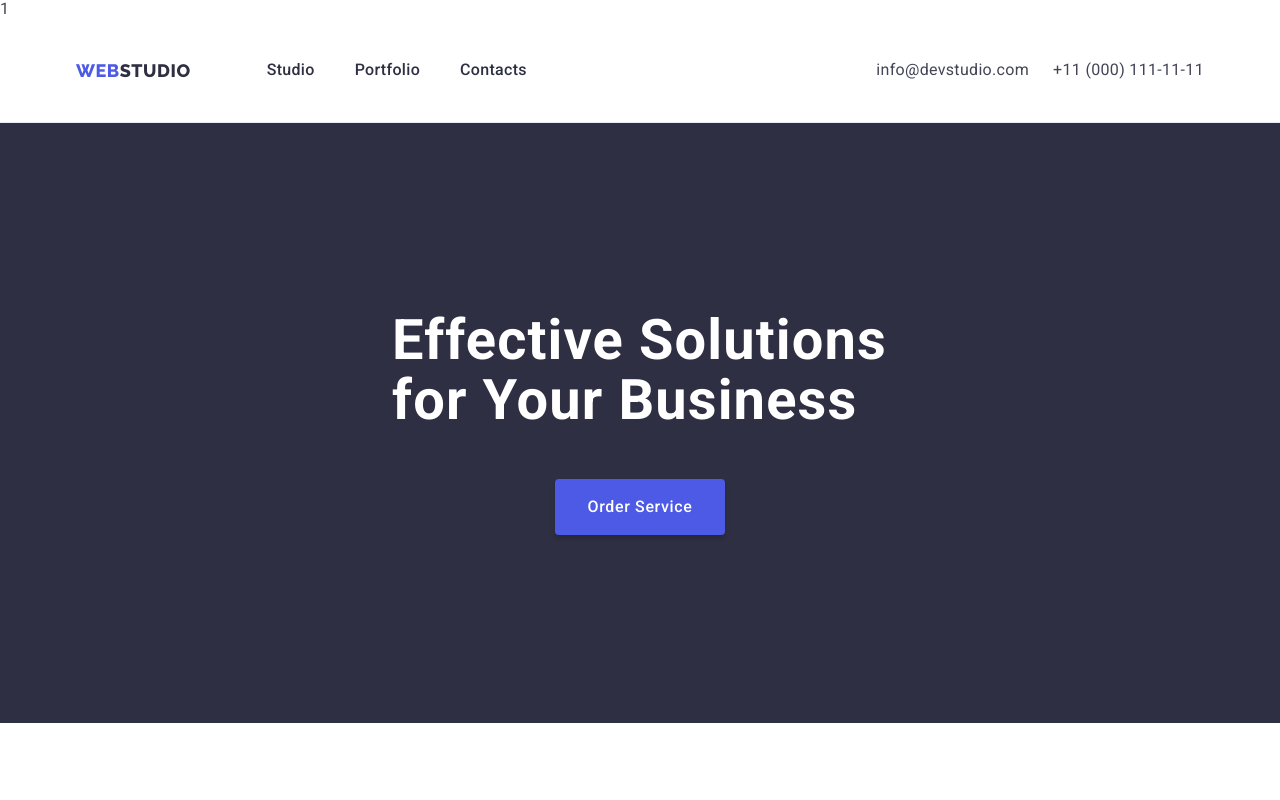
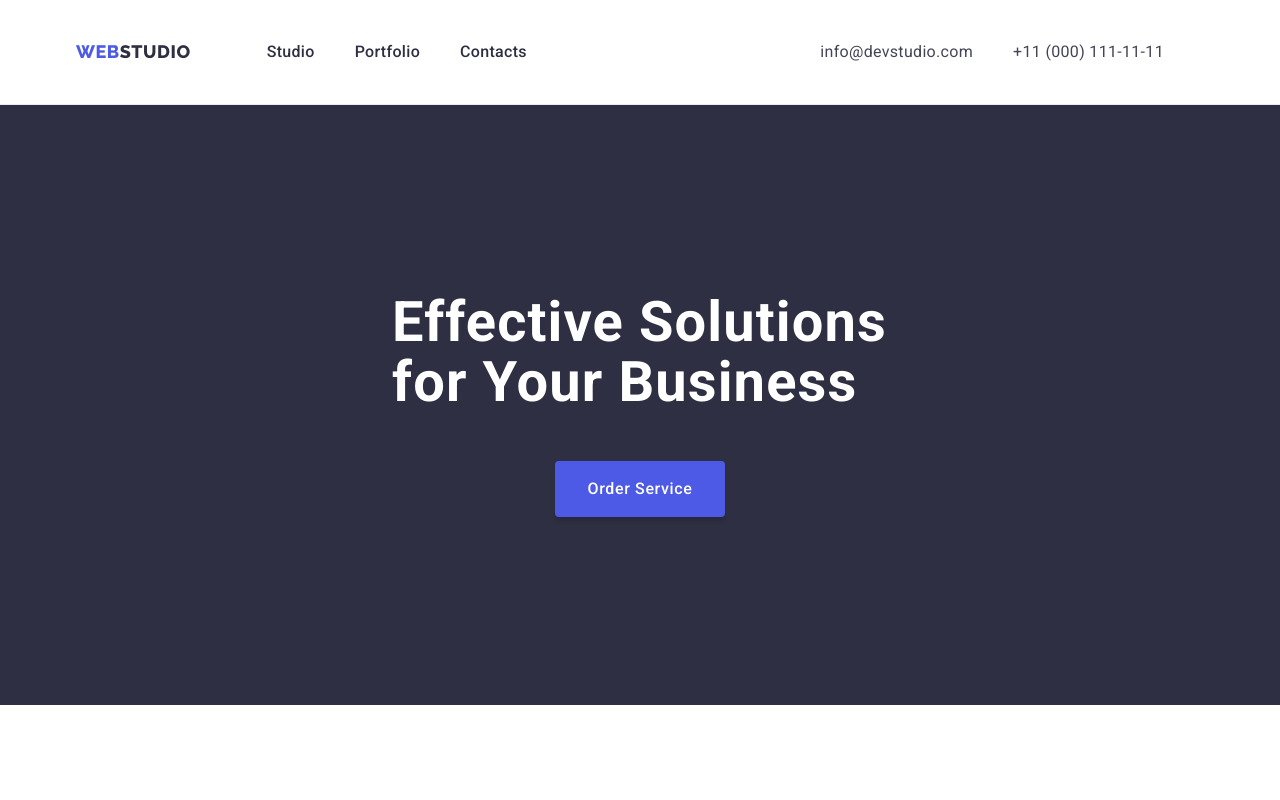
Before and after one commit to sleiterr/goit-markup-hw-03, a plain HTML site: page index.html in a window 1280 px wide. Shown: the top 800 px of the page. Drawn offline with Linux system fonts and the light colour scheme.

Commit message:
create index.html

```diff
--- a/css/style.css
+++ b/css/style.css
@@ -99,7 +99,6 @@ img {
 .header-menu {
   display: flex;
   gap: 40px;
-  margin-right: 40px
 }
 
 .header-link {
@@ -138,7 +137,8 @@ img {
 .contact-menu {
   display: flex;
   justify-content: space-between;
-  gap: 24px;
+  gap: 40px;
+  margin-right: 40px
 }
 
 .address-link {
--- a/index.html
+++ b/index.html
@@ -7,11 +7,11 @@
   <!-- MODER-NORMALIZE -->
   <link rel="stylesheet" href="css/modern-normalize.min.css">
   <!-- CSS -->
-  <link rel="stylesheet" href="css/style.css">1
+  <link rel="stylesheet" href="css/style.css">
   <!-- GOOGLE FONTS -->
   <link rel="preconnect" href="https://fonts.googleapis.com">
   <link rel="preconnect" href="https://fonts.gstatic.com" crossorigin>
-  <link href="https://fonts.googleapis.com/css2?family=Raleway:wght@800&family=Roboto:wght@400;500;700& display=swap" rel="stylesheet" >
+  <link href="https://fonts.googleapis.com/css2?family=Raleway:wght@800&family=Roboto:wght@400;500;700& display=swap" rel="stylesheet">
   <title>Studio</title>
 </head>
 <body>
```
